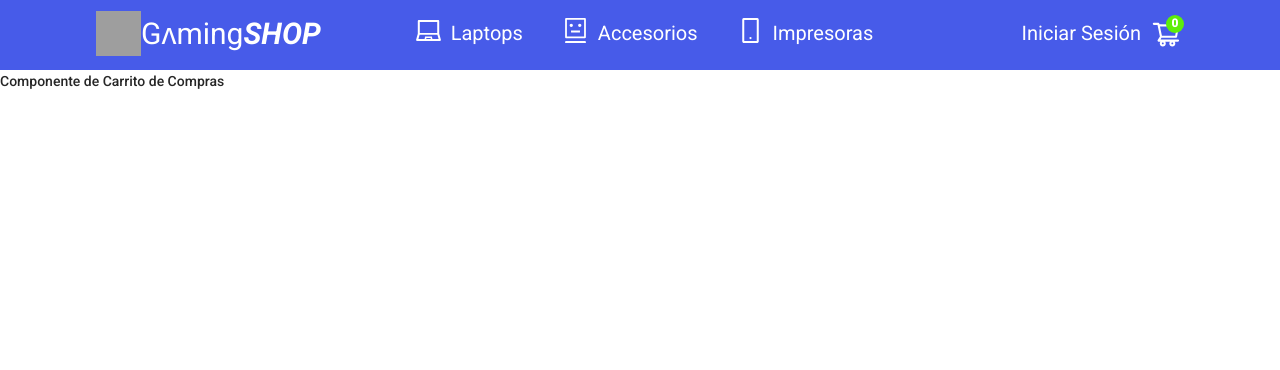
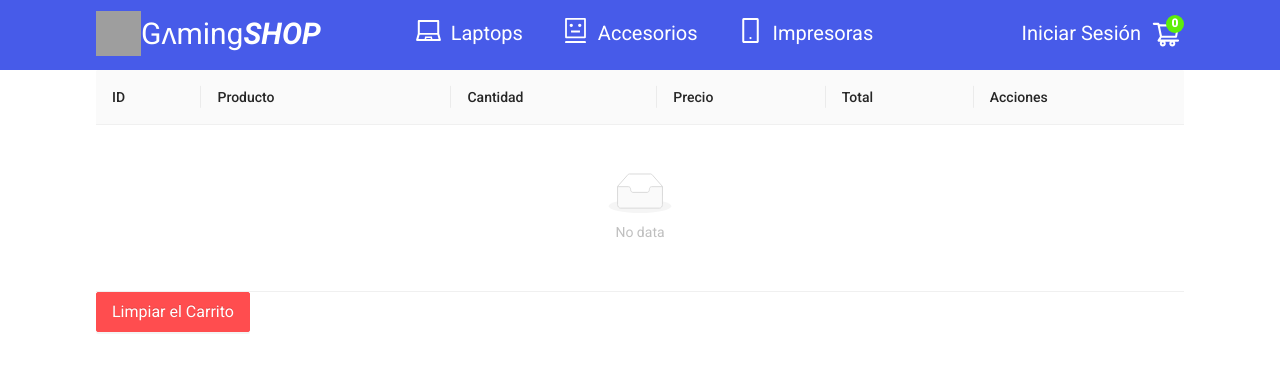
Before and after one commit to Cariasr2021/e-commerce-PF-Arias_Cesar, a React (Create React App) app: page /cart in a window 1280 px wide. Shown: the top 370 px of the page. Built offline with nearby package versions, Linux system fonts and the light colour scheme; grey boxes are pictures that could not be loaded.

Commit message:
Utilizando Context V 1.0

```diff
--- a/src/App.jsx
+++ b/src/App.jsx
@@ -1,6 +1,6 @@
-import React from "react";
+import React, { useState } from "react";
 import ItemListContainer from "./components/ItemListContainer";
-import ItemDetailContainer from './components/ItemDetailContainer'
+import ItemDetailContainer from "./components/ItemDetailContainer";
 import NavBar from "./components/NavBar";
 import Laptop from "./components/Laptop";
 import {
@@ -9,21 +9,28 @@ import {
   Route,
   Navigate,
 } from "react-router-dom";
+import Cart from "./components/Cart";
+import { CartContext, CartProvider } from "./components/context/CartContext";
+
+function App() {
 
 
-function App() {
   return (
-    <Router>
-      <NavBar />
-      <Routes>
-        <Route path='/' element={<ItemListContainer />}/>
-        <Route path='/categoria/:categoriaId' element={<ItemListContainer />}/>
-        <Route path='/item/:Id' element={<ItemDetailContainer />}/>
-        <Route path='/cart' element={<h4>Componente de Carrito de Compras</h4>}/>
-        <Route path='*' element={<Navigate to='/' />}/>
-      </Routes>
-
-    </Router>
+    <CartProvider>
+      <Router>
+        <NavBar />
+        <Routes>
+          <Route path="/" element={<ItemListContainer />} />
+          <Route
+            path="/categoria/:categoriaId"
+            element={<ItemListContainer />}
+          />
+          <Route path="/item/:Id" element={<ItemDetailContainer />} />
+          <Route path="/cart" element={<Cart />} />
+          <Route path="*" element={<Navigate to="/" />} />
+        </Routes>
+      </Router>
+    </CartProvider>
   );
 }
 
--- /dev/null
+++ b/src/components/Cart.jsx
@@ -0,0 +1,73 @@
+import React, { useContext } from "react";
+import { CartContext } from "./context/CartContext";
+import { DeleteFilled } from "@ant-design/icons";
+import { Table, Button } from "antd";
+
+const Cart = () => {
+  const { cart, removeItem, clearCart } = useContext(CartContext);
+  console.log(cart);
+  const columns = [
+    {
+      title: "ID",
+      dataIndex: "id",
+      key: "id",
+    },
+    {
+      title: "Producto",
+      dataIndex: "producto",
+      key: "producto",
+      width: 250,
+    },
+    {
+      title: "Cantidad",
+      dataIndex: "cantidad",
+      key: "cantidad",
+    },
+    {
+      title: "Precio",
+      dataIndex: "precio",
+      key: "precio",
+    },
+    {
+      title: "Total",
+      dataIndex: "total",
+      key: "total",
+    },
+    {
+      title: "Acciones",
+      key: "operation",
+      dataIndex: "operation",
+    },
+  ];
+
+  const data = [];
+  cart.map((item) =>
+    data.push({
+      id: item.id,
+      producto: item.nombre,
+      cantidad: item.cantidad,
+      precio: item.precio,
+      total: 'Por definirse',
+      operation: (
+        <Button
+          onClick={() => removeItem(item.id)}
+          type="link"
+          className="icon-delete"
+          danger
+        >
+          <DeleteFilled />
+        </Button>
+      ),
+    })
+  );
+  // console.log(data.columns[0].dataIndex)
+
+  return (
+  <div className="container">
+      <Table columns={columns} dataSource={data} />
+      <Button size="large" type="primary" danger onClick={clearCart}>Limpiar el Carrito</Button>
+  </div>
+  );
+};
+
+export default Cart;
--- a/src/components/CartWidget.jsx
+++ b/src/components/CartWidget.jsx
@@ -1,20 +1,25 @@
-import React, { useState } from 'react'
+import React, { useContext, useState } from 'react'
 import { ShoppingCartOutlined } from '@ant-design/icons';
+import { CartContext } from './context/CartContext';
+import { Link } from 'react-router-dom';
 
 const CartWidget = () => {
     const [contador, setContador] = useState(0);
-
-    const añadirCarrito = () => {
-        setContador(contador+1);
-    }
+    const {cartCantidad} = useContext(CartContext)
+    // const añadirCarrito = () => {
+    //     setContador(contador+1);
+    // }
 
   return (
-    <div onClick={añadirCarrito} className='icon-cartwidget'>
-        <ShoppingCartOutlined />
-        <div className='contador-cartwidget'>
-            <p>{contador}</p>
-        </div>
-    </div>
+
+    <Link to='/cart'>
+      <div className='icon-cartwidget'>
+          <ShoppingCartOutlined />
+          <div className='contador-cartwidget'>
+              <p>{cartCantidad()}</p>
+          </div>
+      </div>
+    </Link>
   )
 }
 
--- a/src/components/ItemDetail.jsx
+++ b/src/components/ItemDetail.jsx
@@ -1,14 +1,15 @@
-import React, {useState} from 'react'
+import React, {useContext, useState} from 'react'
 import ItemCount from './ItemCount'
 import {Link} from 'react-router-dom'
 import { Col, Image, Row, Space, message, Button } from 'antd'
+import { CartContext } from './context/CartContext'
 
 const ItemDetail = (props) => {
     const {id, nombre, precio, imagen, imgMarca, precioOriginal, stock, initial, marca, modelo, producto, procesador, tarjetaVideo, memoriaRAM, almacenamiento, pantalla, teclado, SO} = props.promiseDetail
 
     const [cantidad, setCantidad] = useState(initial);
-    const [irCarrito, setIrCarrito] = useState(true);
-
+    // const [irCarrito, setIrCarrito] = useState(true);
+    const {addItem, cart, isInCart} = useContext(CartContext)
 
     const agregarCarrito = () => {
       const itemAgregado = {
@@ -16,22 +17,25 @@ const ItemDetail = (props) => {
         nombre,
         precio,
         imagen,
-        cantidad,
+        cantidad
+      }
+      // console.log(itemAgregado)
+      addItem(itemAgregado)
 
-      }
-      console.log(itemAgregado)
     }
 
     const onAdd = () => {
       if (stock > 0) {
         message.success(`Producto agregado exitosamente: ${cantidad}`);
         agregarCarrito()
-        setIrCarrito(false)
+        // setIrCarrito(false)
 
       } else {
         message.error(`No ha agregado ningún producto: ${cantidad}`);
       }
     };
+
+    // console.log(cart)
   return (
     <Row align='center'>
       <Col xs={{span:24}}  lg={{span:18}}>
@@ -66,7 +70,7 @@ const ItemDetail = (props) => {
             <p>Precio actual:</p>
             <p className='detail-precioActual'>{precio}</p>
             {
-              irCarrito ?
+              !isInCart(id) ?
               <ItemCount stock={stock} initial={initial} cantidad={cantidad} setCantidad={setCantidad} onAdd={onAdd}/>
               : <Link to='/cart'><Button className='btn-onFinish' block>Terminar Compra</Button></Link>
             }
--- /dev/null
+++ b/src/components/context/CartContext.jsx
@@ -0,0 +1,38 @@
+import { Children, createContext, useState } from "react";
+
+export const CartContext = createContext()
+
+export const CartProvider = ({children}) => {
+
+    const [cart, setCart] = useState([])
+
+  const addItem = (item) => {
+    setCart([...cart, item])
+  }
+  const isInCart = (id) => {
+    return cart.some(prod => prod.id === id)
+  }
+  const cartCantidad = () => {
+    return cart.reduce((acc, item) => acc += item.cantidad, 0)
+  }
+  const clearCart = () => {
+      setCart([])
+  }
+  const removeItem = (id) => {
+    setCart( cart.filter((item) => item.id !== id))
+  }
+
+    return(
+        <CartContext.Provider
+        value={{
+            cart,
+            addItem,
+            cartCantidad,
+            isInCart,
+            clearCart,
+            removeItem
+          }}>
+        {children}
+        </CartContext.Provider>
+    )
+}
--- a/src/index.css
+++ b/src/index.css
@@ -345,6 +345,9 @@ align-items: center !important;
   padding: 20px 15px;
   width: 90%;
 }
+.icon-delete{
+  font-size: 30px !important;
+}
 /* .ant-col-md-12 {
   flex: 0 0 100% !important;
   max-width: 100% !important;
```
